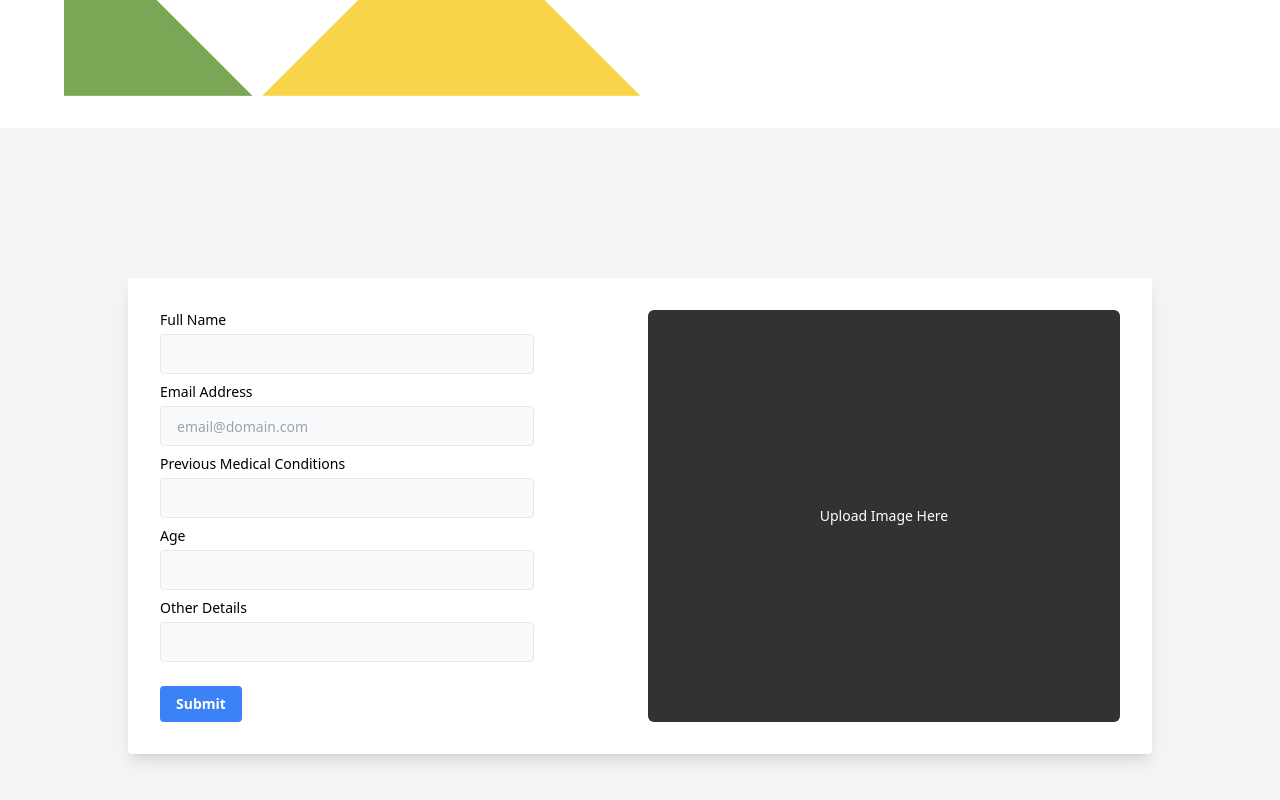
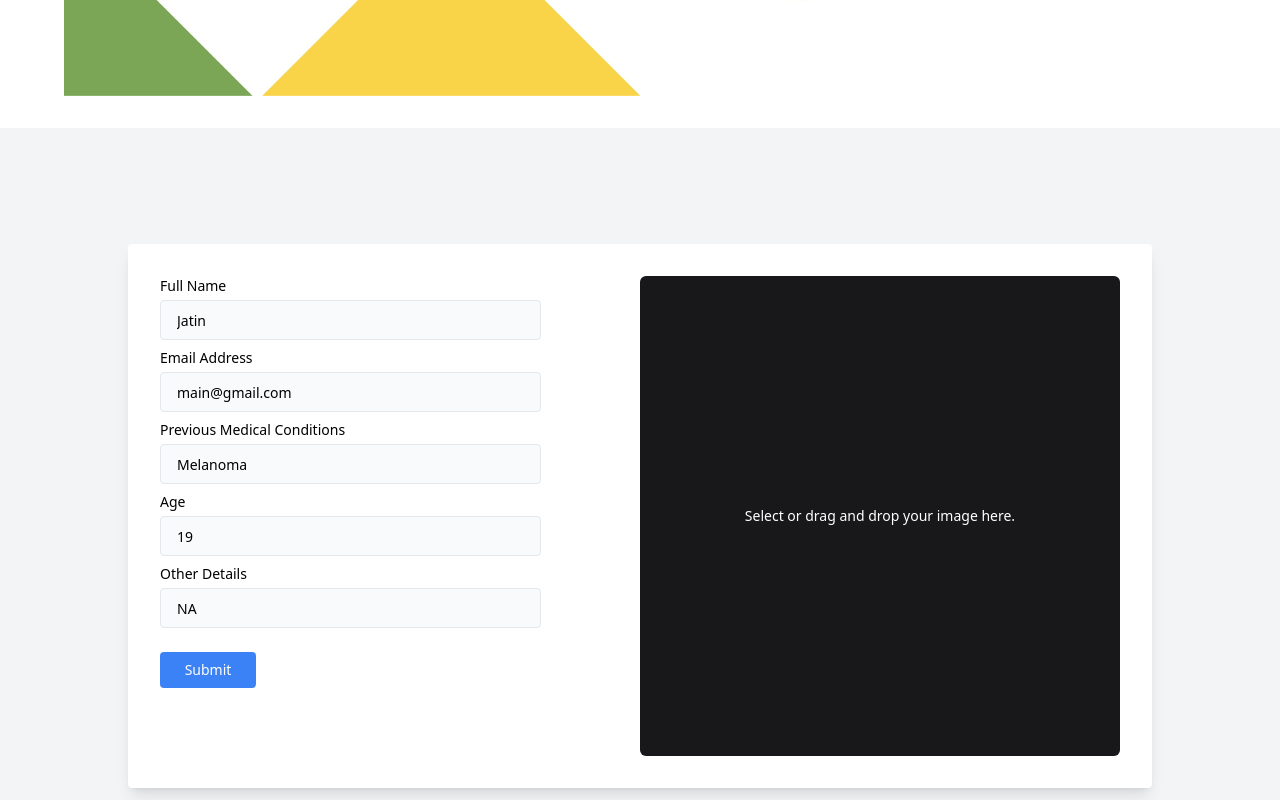
Before and after one commit to aryanraj2713/AI-Based-Dermatology-Pre-diagnostic-Tool, a React (Vite) app in the folder client/: page / in a window 1280 px wide. Shown: the part 720-1520 px from the top of the page. Built offline with nearby package versions, Linux system fonts and the light colour scheme.

Commit message:
feat: integrate model api (#11)

```diff
--- a/client/package.json
+++ b/client/package.json
@@ -19,9 +19,12 @@
     "prop-types": "^15.8.1",
     "react": "^18.2.0",
     "react-dom": "^18.2.0",
+    "react-dropzone": "^14.2.3",
     "react-router-dom": "^6.15.0",
     "react-scroll": "^1.8.9",
+    "sonner": "^0.7.1",
     "swiper": "^10.2.0",
+    "usehooks-ts": "^2.9.1",
     "valtio": "^1.11.2"
   },
   "devDependencies": {
--- a/client/src/App.jsx
+++ b/client/src/App.jsx
@@ -2,6 +2,7 @@ import About from './components/About';
 // import Navbar from "./components/Navbar";
 import { Dialog } from '@headlessui/react';
 import { Element, Link } from 'react-scroll';
+import { Toaster } from 'sonner';
 import { useSnapshot } from 'valtio';
 import { store } from '../state';
 import Logo1 from './assets/Ministry-of-AYUSH-logo-1-3.jpg';
@@ -22,6 +23,7 @@ export function App() {
   };
   return (
     <Element name="Home">
+      <Toaster richColors closeButton expand />
       <Dialog open={snap.isDialogOpen} onClose={handleClose}>
         <Dialog.Panel>
           <Dialog.Title>Deactivate account</Dialog.Title>
--- a/client/src/components/FormComponent.jsx
+++ b/client/src/components/FormComponent.jsx
@@ -1,19 +1,116 @@
-import React, { useState } from 'react';
+import { useCallback, useState } from 'react';
+import { useDropzone } from 'react-dropzone';
+import { toast } from 'sonner';
 
 const FormComponent = () => {
-  const [username, setUserName] = useState('');
-  const [useremail, setUserEmail] = useState('');
-  const [prevCond, setPrevCond] = useState('');
-  const [otherCond, setOtherCond] = useState('');
-  const [age, setAge] = useState();
+  const [username, setUserName] = useState('Jatin');
+  const [useremail, setUserEmail] = useState('main@gmail.com');
+  const [age, setAge] = useState(19);
+  const [prevCond, setPrevCond] = useState('Melanoma');
+  const [otherCond, setOtherCond] = useState('NA');
+  const [file, setFile] = useState(null);
+  const [loading, setLoading] = useState(false);
+
+  const handleSubmit = async e => {
+    e.preventDefault();
+    if (!file) {
+      toast.error('Please upload an image');
+      return;
+    }
+
+    setLoading(true);
+    const toastId = toast.loading('Starting prediction...');
+
+    try {
+      const formData = new FormData();
+      formData.append('image', file);
+
+      const resp = await fetch('https://sih-2023.up.railway.app/predict', {
+        method: 'POST',
+        body: formData,
+      });
+
+      toast.loading('Predicting...', {
+        id: toastId,
+      });
+
+      const data = await resp.json();
+
+      if (data.status === 'error') {
+        toast.error('Something went wrong', {
+          id: toastId,
+        });
+        return;
+      }
+
+      if (data.status === 'success') {
+        const pred = data.data;
+        toast.success('Predicted successfully', {
+          id: toastId,
+        });
+        toast.success(
+          <div>
+            <p className="text-lg font-semibold">
+              Predicted Disease: {pred.disease}
+            </p>
+            <p className="text-sm">Accuracy: {pred.accuracy}%</p>
+          </div>,
+          {
+            duration: 10000,
+          },
+        );
+      }
+    } catch (error) {
+      toast.error('Something went wrong');
+    }
+
+    setLoading(false);
+  };
+
+  const handleDrop = useCallback(acceptedFiles => {
+    const file = acceptedFiles[0];
+    setFile(file);
+  }, []);
+
+  const { getRootProps, getInputProps } = useDropzone({
+    accept: {
+      'image/png': ['.png'],
+      'image/jpeg': ['.jpeg'],
+      'image/jpg': ['.jpg'],
+    },
+    multiple: false,
+    validator: file => {
+      if (file.size > 1000000) {
+        return {
+          code: 'file-too-large',
+          message: 'File is too large',
+        };
+      }
+      return null;
+    },
+    onDrop: handleDrop,
+    onDropRejected: () => {
+      toast.error(`File rejected`);
+    },
+    onFileDialogCancel: () => {
+      toast.error('File upload cancelled');
+    },
+    onDropAccepted: file => {
+      toast.success(`${file[0].name} uploaded successfully`);
+    },
+  });
+
   return (
-    <div className="min-h-screen p-6 bg-gray-100 flex items-center justify-center">
+    <div className="min-h-screen p-6 bg-gray-100 flex items-center justify-center flex-col">
       <div className="container max-w-screen-lg mx-auto">
         <div>
           <div className="bg-white rounded shadow-lg p-4 px-4 md:p-8 mb-6">
-            <div className="grid gap-4 gap-y-2 text-sm grid-cols-2 lg:grid-cols-2 max-md:flex max-md:flex-col">
+            <div className="grid gap-y-2 text-sm grid-cols-2 lg:grid-cols-2 max-md:flex max-md:flex-col">
               <div className="lg:col-span-1 ">
-                <div className="grid gap-4 gap-y-2 text-sm grid-cols-1 md:grid-cols-5">
+                <form
+                  className="grid gap-4 gap-y-2 text-sm grid-cols-1 md:grid-cols-5"
+                  onSubmit={handleSubmit}
+                >
                   <div className="md:col-span-4">
                     <label htmlFor="full_name">Full Name</label>
                     <input
@@ -23,19 +120,23 @@ const FormComponent = () => {
                       className="h-10 border mt-1 rounded px-4 w-full bg-gray-50"
                       value={username}
                       onChange={e => setUserName(e.target.value)}
+                      required
+                      minLength={3}
+                      placeholder="Ramesh"
                     />
                   </div>
 
                   <div className="md:col-span-4">
                     <label htmlFor="email">Email Address</label>
                     <input
-                      type="text"
+                      type="email"
                       name="email"
                       id="email"
                       className="h-10 border mt-1 rounded px-4 w-full bg-gray-50"
                       value={useremail}
                       onChange={e => setUserEmail(e.target.value)}
-                      placeholder="email@domain.com"
+                      placeholder="ramesh@gmail.com"
+                      required
                     />
                   </div>
 
@@ -43,25 +144,29 @@ const FormComponent = () => {
                     <label htmlFor="address">Previous Medical Conditions</label>
                     <input
                       type="text"
-                      name="address"
-                      id="address"
+                      name="medical-condtions"
+                      id="medical-condtions"
                       className="h-10 border mt-1 rounded px-4 w-full bg-gray-50"
                       value={prevCond}
                       onChange={e => setPrevCond(e.target.value)}
-                      placeholder=""
+                      placeholder="Melanoma, Psoriasis, etc."
+                      required
                     />
                   </div>
 
                   <div className="md:col-span-4">
                     <label htmlFor="city">Age</label>
                     <input
-                      type="text"
-                      name="city"
-                      id="city"
+                      type="number"
+                      name="age"
+                      id="age"
                       className="h-10 border mt-1 rounded px-4 w-full bg-gray-50"
                       value={age}
                       onChange={e => setAge(e.target.value)}
-                      placeholder=""
+                      placeholder="19"
+                      required
+                      min={13}
+                      max={100}
                     />
                   </div>
 
@@ -69,27 +174,115 @@ const FormComponent = () => {
                     <label htmlFor="zipcode">Other Details</label>
                     <input
                       type="text"
-                      name="zipcode"
-                      id="zipcode"
+                      name="other"
+                      id="other"
                       className="transition-all flex items-center h-10 border mt-1 rounded px-4 w-full bg-gray-50"
-                      placeholder=""
+                      placeholder="Something else... or NA"
                       value={otherCond}
                       onChange={e => setOtherCond(e.target.value)}
+                      required
                     />
                   </div>
 
                   <div className="md:col-span-5 text-left mt-4">
                     <div className="inline-flex items-end">
-                      <button className="bg-blue-500 hover:bg-blue-700 text-white font-bold py-2 px-4 rounded">
-                        Submit
+                      <button className="bg-blue-500 hover:bg-blue-700 text-white py-2 px-4 rounded w-24 h-9 grid place-items-center">
+                        {loading ? (
+                          <svg
+                            xmlns="http://www.w3.org/2000/svg"
+                            width="1.5em"
+                            height="1.5em"
+                            viewBox="0 0 24 24"
+                          >
+                            <g
+                              fill="none"
+                              stroke="currentColor"
+                              strokeLinecap="round"
+                              strokeWidth="2"
+                            >
+                              <path
+                                strokeDasharray="60"
+                                strokeDashoffset="60"
+                                strokeOpacity=".3"
+                                d="M12 3C16.9706 3 21 7.02944 21 12C21 16.9706 16.9706 21 12 21C7.02944 21 3 16.9706 3 12C3 7.02944 7.02944 3 12 3Z"
+                              >
+                                <animate
+                                  fill="freeze"
+                                  attributeName="stroke-dashoffset"
+                                  dur="1.3s"
+                                  values="60;0"
+                                ></animate>
+                              </path>
+                              <path
+                                strokeDasharray="15"
+                                strokeDashoffset="15"
+                                d="M12 3C16.9706 3 21 7.02944 21 12"
+                              >
+                                <animate
+                                  fill="freeze"
+                                  attributeName="stroke-dashoffset"
+                                  dur="0.3s"
+                                  values="15;0"
+                                ></animate>
+                                <animateTransform
+                                  attributeName="transform"
+                                  dur="1.5s"
+                                  repeatCount="indefinite"
+                                  type="rotate"
+                                  values="0 12 12;360 12 12"
+                                ></animateTransform>
+                              </path>
+                            </g>
+                          </svg>
+                        ) : (
+                          'Submit'
+                        )}
                       </button>
                     </div>
                   </div>
-                </div>
+                </form>
               </div>
 
-              <div className="max-md:h-[30vh] max-md:w-[90%] max-md:mx-auto max-md:my-10 col-span-1 rounded-md text-white bg-[#000000cd] flex justify-center items-center">
-                Upload Image Here
+              <div
+                className="aspect-square w-full max-md:mx-auto max-md:my-10 col-span-1 rounded-md text-white bg-zinc-900 flex justify-center items-center relative"
+                {...getRootProps()}
+              >
+                {/* a cross button */}
+                {file && (
+                  <button
+                    className="absolute -top-2 -right-2 rounded-full w-6 h-6 flex justify-center items-center bg-gray-50 text-zinc-900 hover:bg-gray-200 transition-all 0.2s ease-in-out"
+                    onClick={e => {
+                      e.stopPropagation();
+                      setFile(null);
+                    }}
+                  >
+                    <svg
+                      xmlns="http://www.w3.org/2000/svg"
+                      width="16"
+                      height="16"
+                      viewBox="0 0 15 15"
+                    >
+                      <path
+                        fill="currentColor"
+                        fillRule="evenodd"
+                        d="M11.782 4.032a.575.575 0 1 0-.813-.814L7.5 6.687L4.032 3.218a.575.575 0 0 0-.814.814L6.687 7.5l-3.469 3.468a.575.575 0 0 0 .814.814L7.5 8.313l3.469 3.469a.575.575 0 0 0 .813-.814L8.313 7.5l3.469-3.468Z"
+                        clipRule="evenodd"
+                      />
+                    </svg>
+                  </button>
+                )}
+                <input {...getInputProps()} required type="file" />
+                {file ? (
+                  <img
+                    src={URL.createObjectURL(file)}
+                    alt="preview"
+                    className="w-full h-full object-contain rounded-md"
+                  />
+                ) : (
+                  <p className="text-center">
+                    Select or drag and drop your image here. <br />
+                  </p>
+                )}
               </div>
             </div>
           </div>
--- /dev/null
+++ b/client/src/utils/sleep.js
@@ -0,0 +1 @@
+export const sleep = ms => new Promise(resolve => setTimeout(resolve, ms));
```
Also changed, not shown: 1 other file (tests, documents, lock files or other folders).
